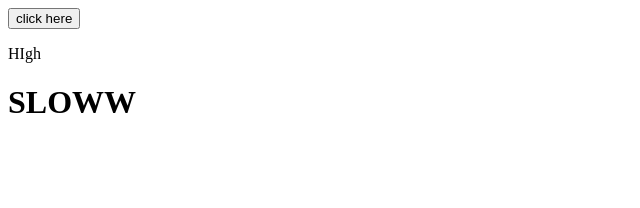
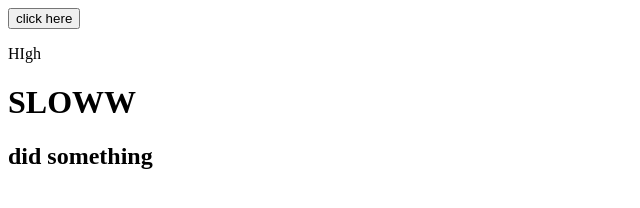
Before and after one commit to TEAM-7-SAD/team7-sem-versioning, a website: page button.html in a window 1280 px wide. Shown: the whole page, without its empty margins (0-640 px from the left). Drawn offline with Linux system fonts and the light colour scheme.

Commit message:
feat: Added something

```diff
--- a/button.html
+++ b/button.html
@@ -9,5 +9,6 @@
     <button type="submit">click here</button>
     <p>HIgh</p>
     <h1>SLOWW</h1>
+    <h2>did something</h2>
   </body>
 </html>
```
